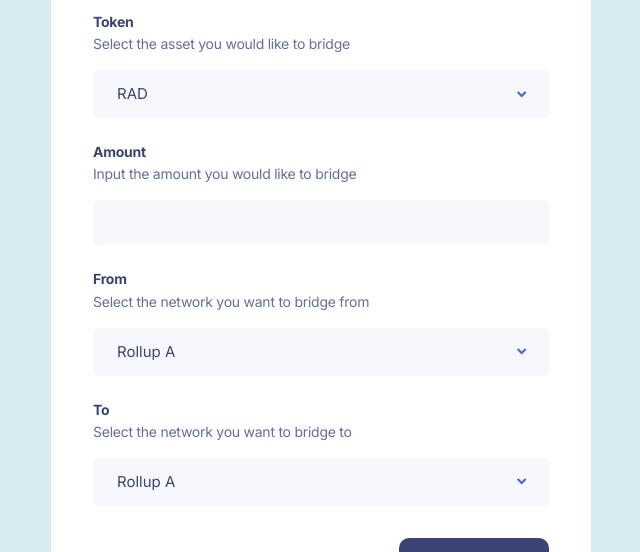
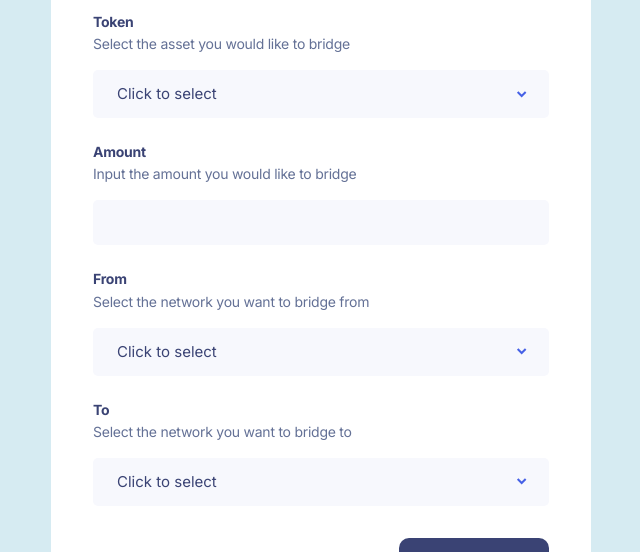
Before and after one commit to radiusxyz/avail-poc-web, a React (Vite) app: page / in a window 1280 px wide. Shown: the part 141-693 px from the top of the page, without its empty margins (319-959 px from the left). Built offline with nearby package versions, Linux system fonts and the light colour scheme.

Commit message:
add fixes and refactor

```diff
--- a/src/pfa/components/UI/SelectBox.jsx
+++ b/src/pfa/components/UI/SelectBox.jsx
@@ -3,7 +3,7 @@ import { SelectBoxContainer, StyledSelectBox } from "./styles/StyledSelectBox";
 import OptionsContainer from "./OptionsContainer";
 
 const SelectBox = (props) => {
-  const [option, setOption] = useState(props.options[0].label);
+  const [option, setOption] = useState("Click to select");
   const [isShown, setIsShown] = useState(false);
 
   const handleSelectBoxClick = () => {
@@ -13,7 +13,7 @@ const SelectBox = (props) => {
   return (
     <SelectBoxContainer>
       <StyledSelectBox
-        as="div"
+        as='div'
         onClick={handleSelectBoxClick}
         active={props.active || (!props.sortButton && isShown && true)}
         isShown={isShown}
--- a/src/pfa/screens/CreateEditFeedback.jsx
+++ b/src/pfa/screens/CreateEditFeedback.jsx
@@ -14,7 +14,7 @@ import { ButtonWrapper, Icon, ModalTitle, Wrapper } from "./styles/CreateEditFee
 
 const tokens = [{ label: "RAD" }, { label: "ETH" }];
 
-const rollups = [{ label: "Rollup A" }, { label: "Rollup B" }, { label: "Rollup C" }, { label: "Rollup D" }];
+const rollups = [{ label: "Rollup A" }, { label: "Rollup B" }, { label: "Rollup C" }];
 
 const CreateEditFeedback = () => {
   const [isConnected, setIsConnected] = useState(false);
@@ -54,32 +54,33 @@ const CreateEditFeedback = () => {
       };
     }
     if (action.type === "TOKEN_SELECT") {
-      return { ...state, rollup: action.val };
+      return { ...state, token: action.val };
     }
     if (action.type === "FROM_SELECT") {
-      return { ...state, rollup: action.val };
+      return { ...state, from: action.val };
     }
     if (action.type === "TO_SELECT") {
-      return { ...state, status: action.val };
+      return { ...state, to: action.val };
     }
     return { ...state };
   };
 
   const [formState, dispatchForm] = useReducer(formReducer, {
+    token: "",
     amount: {
       value: "",
       isValid: false,
       touched: false,
     },
-    from: rollups[0].label,
-    to: rollups[1].label,
+    from: "",
+    to: "",
   });
 
   const handleToken = (token) => {
     dispatchForm({ type: "TOKEN_SELECT", val: token });
   };
   const handleAmount = (event) => {
-    dispatchForm({ type: "AMOUNT_INPUT", val: event.target.value?.trim() });
+    dispatchForm({ type: "AMOUNT_INPUT", val: event.target.value.trim() });
   };
 
   const handleAmountBlur = (event) => {
@@ -87,9 +88,11 @@ const CreateEditFeedback = () => {
     console.log(formState.amount);
   };
   const handleFrom = (from) => {
+    setDynamicNetworks(rollups.filter((network) => network.label !== from));
     dispatchForm({ type: "FROM_SELECT", val: from });
   };
   const handleTo = (to) => {
+    setDynamicNetworks(rollups.filter((network) => network.label !== to));
     dispatchForm({ type: "TO_SELECT", val: to });
   };
 
@@ -99,12 +102,6 @@ const CreateEditFeedback = () => {
     event.preventDefault();
     dispatchForm({ type: "AMOUNT_TOUCH", val: true });
     dispatchForm({ type: "DETAILS_TOUCH", val: true });
-    //Ask Abdulla why does not it work without timer
-    if (formState.amount.isValid && formState.details.isValid) {
-      setTimeout(() => {
-        navigate("/");
-      }, 200);
-    }
   };
 
   return (
@@ -132,12 +129,12 @@ const CreateEditFeedback = () => {
               />
             </InputRow>
             <InputRow title='From' description='Select the network you want to bridge from'>
-              <SelectBox name='options' options={rollups} handleOption={handleFrom}>
+              <SelectBox name='options' options={dynamicNetworks} handleOption={handleFrom}>
                 <Arrow direction='down' paint='#4661E6' />
               </SelectBox>
             </InputRow>
             <InputRow title='To' description='Select the network you want to bridge to'>
-              <SelectBox name='options' options={rollups} handleOption={handleTo}>
+              <SelectBox name='options' options={dynamicNetworks} handleOption={handleTo}>
                 <Arrow direction='down' paint='#4661E6' />
               </SelectBox>
             </InputRow>
```
